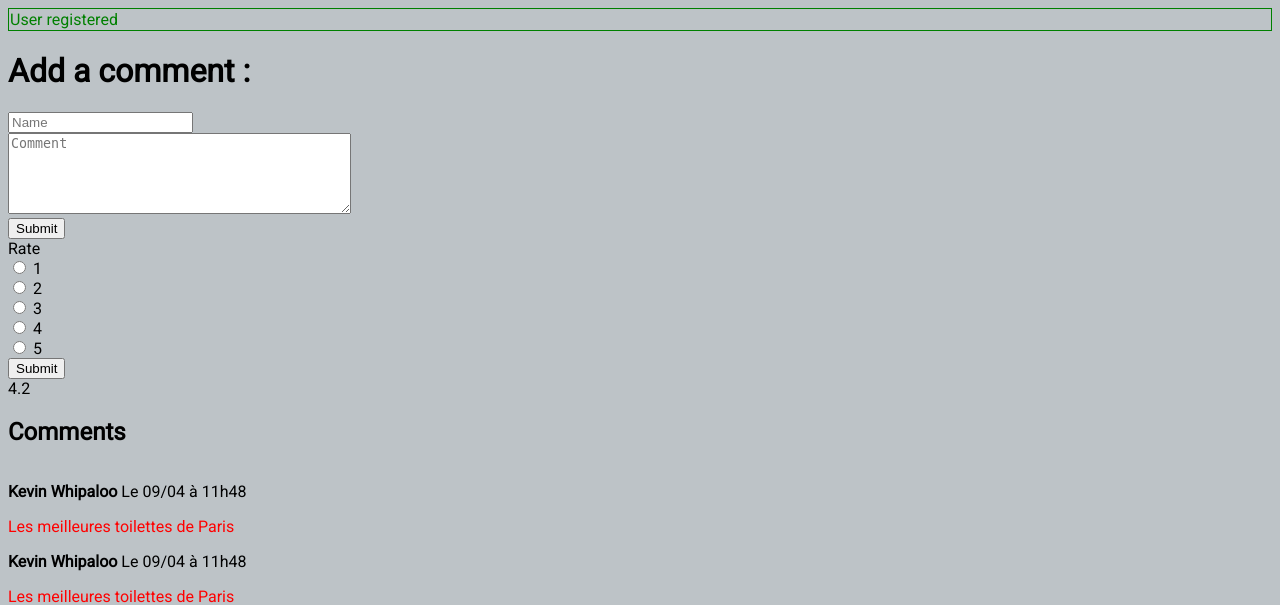
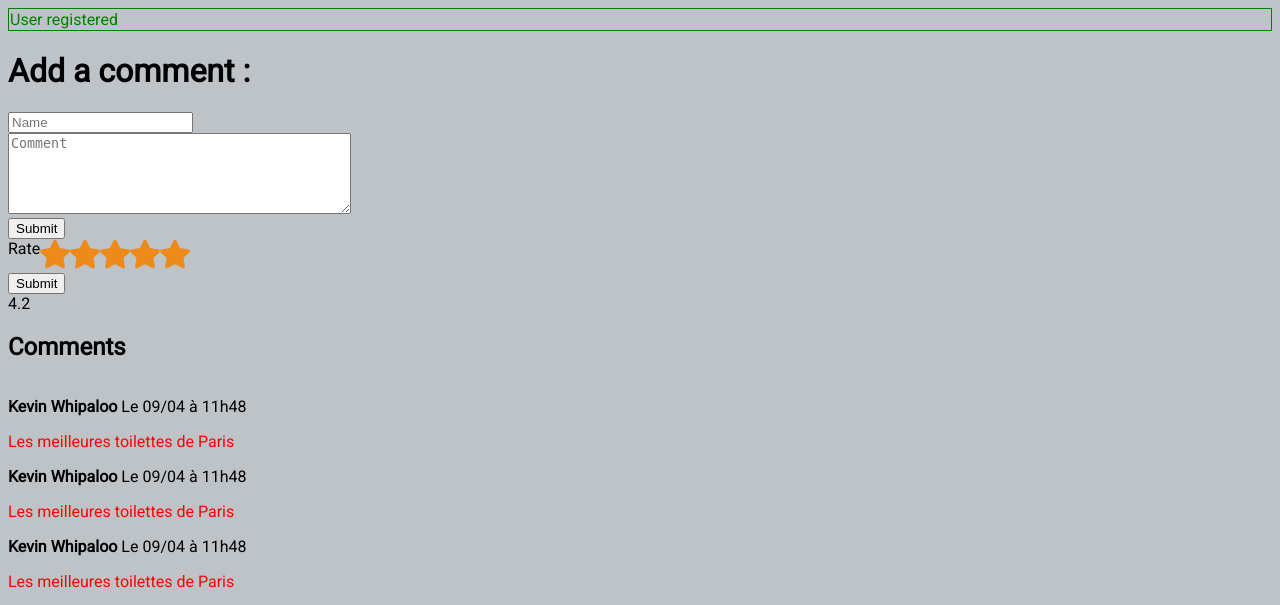
Before and after one commit to RaphaelRT/semaineIntensive_h2T2, a PHP site: page /comments/index.php in a window 1280 px wide. Shown: the top 605 px of the page. Run offline with PHP 8.4, Linux system fonts and the light colour scheme; data comes from the database, SQL or seed files in the repository; data that the repository does not hold is empty.

Commit message:
:zap: Improving the rating system

```diff
--- a/comments/index.php
+++ b/comments/index.php
@@ -61,7 +61,7 @@
                             required name="input3"
                             value="<?= $_rate ?>"
                         >
-                        <?= $_rate ?>
+                        <img class="rating_img" src="star_after.svg">
                     </label>
                 <?php endforeach; ?>
             </div>
--- a/comments/style.css
+++ b/comments/style.css
@@ -41,3 +41,31 @@
     margin-top: 1rem;
     color: red;
 }
+
+[type=radio]
+{
+    position: absolute;
+    opacity: 0;
+    width: 0;
+    height: 0;
+}
+
+/* IMAGE STYLES */
+[type=radio] + img
+{
+    cursor: pointer;
+    width: 30px;
+    height: 30px;
+}
+
+  /* CHECKED STYLES */
+[type=radio]:checked + img
+{
+    outline: 2px solid #f00;
+}
+
+.field
+{
+    display: flex;
+    flex-direction: row;
+}
```
Also changed, not shown: comments/star_after.svg (added), comments/star_before.svg (added).
